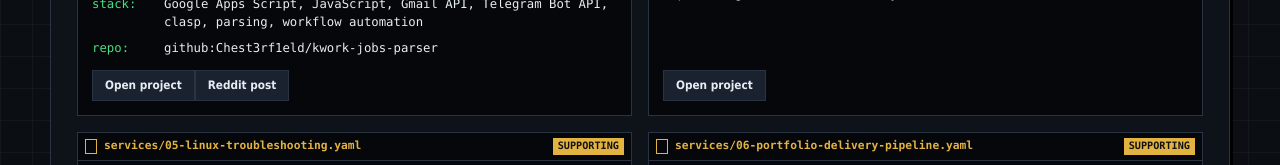
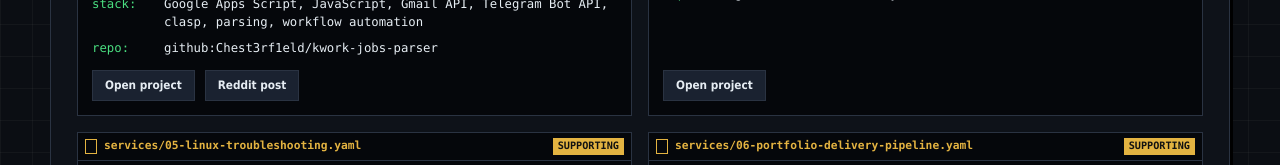
Before and after one commit to Chest3rf1eld/Chest3rf1eld.github.io, a React (Vite) app: page / in a window 1280 px wide. Shown: the part 1736-1901 px from the top of the page. Built offline with nearby package versions, Linux system fonts and the light colour scheme; no server answers.

Commit message:
Limit project hover to buttons

```diff
--- a/src/styles.css
+++ b/src/styles.css
@@ -284,11 +284,7 @@ code { font-family: var(--mono); }
   flex-direction: column;
   min-height: 290px;
   padding: 0;
-  transition: border-color 120ms ease, transform 120ms ease;
 }
-
-.project-card:hover { border-color: var(--green); transform: translateY(-1px); }
-.project-card:hover .button { border-color: var(--green); color: var(--green); }
 
 .project-titlebar {
   align-items: center;
@@ -346,7 +342,7 @@ code { font-family: var(--mono); }
 
 .manifest-body dt { color: var(--green); }
 .manifest-body dd { color: var(--text); margin: 0; min-width: 0; overflow-wrap: anywhere; }
-.project-footer { margin-top: auto; padding: 0 14px 14px; }
+.project-footer { display: flex; flex-wrap: wrap; gap: 10px; margin-top: auto; padding: 0 14px 14px; }
 
 .cv-window .window-body { background: var(--panel-2); }
 
```
